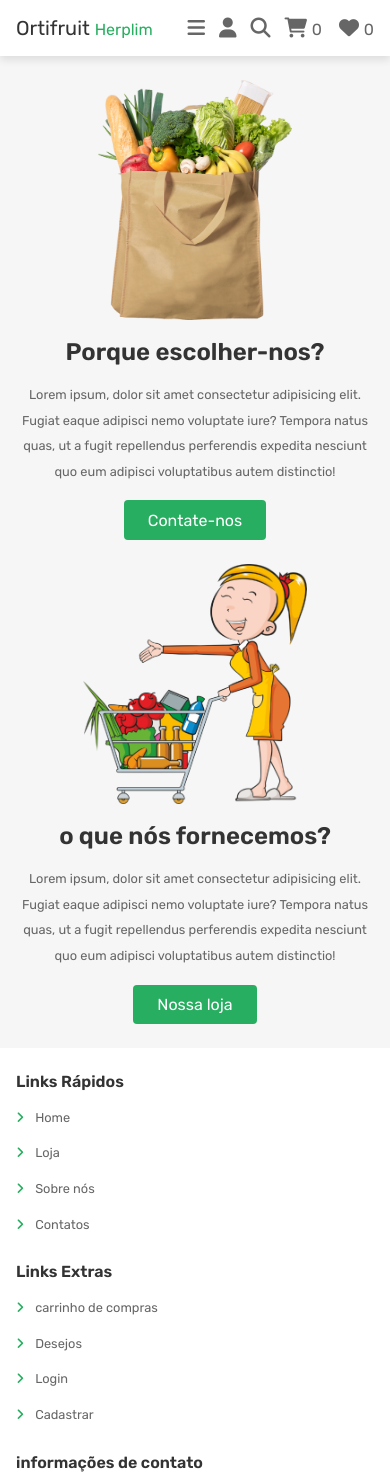
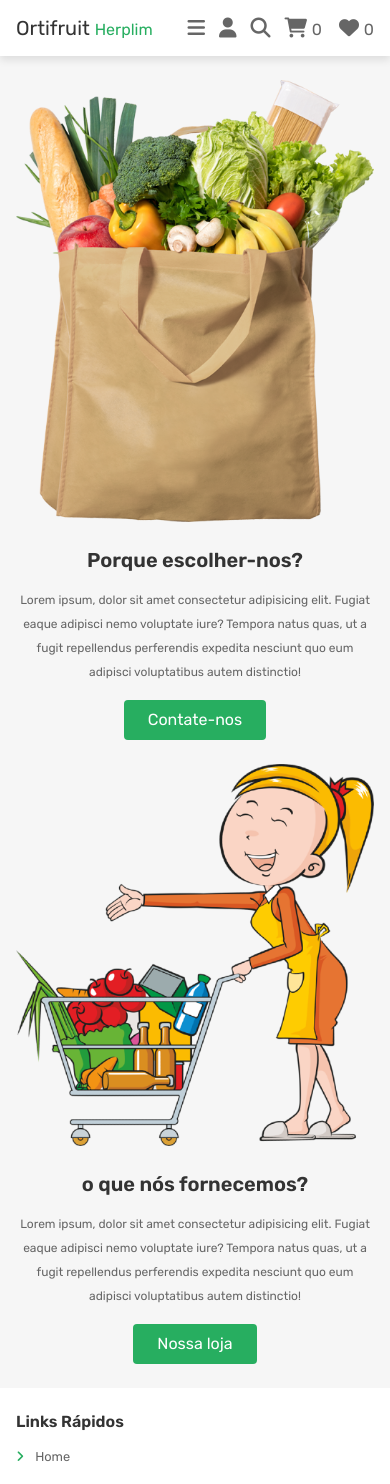
Before and after one commit to programer-Glei/Pjt_Quitanda, a PHP site: page /about.php in a window 390 px wide. Shown: the top 1484 px of the page. Run offline with PHP 8.4, Linux system fonts and the light colour scheme; the visitor is signed in with stand-in values (Sample User, id 1); data that the repository does not hold is empty; some libraries are stand-ins or nearby versions.

Commit message:
proximo comit

```diff
--- a/css/estilo.css
+++ b/css/estilo.css
@@ -981,19 +981,19 @@ section {
 }
 
 .about .row .box img {
-  margin-bottom: 1rem;
-  height: 30rem;
+  margin-bottom: 2rem;
+  height: 40rem;
 }
 
 .about .row .box h3 {
   padding: 1rem 0;
-  font-size: 3rem;
+  font-size: 2.5rem;
   color: #333;
 }
 
 .about .row .box p {
   line-height: 2;
-  font-size: 1.6rem;
+  font-size: 1.5rem;
   color: #666;
   padding: 1rem 0;
 }
@@ -1147,5 +1147,9 @@ section {
     height: auto;
     width: 100%;
   }
+  .about .row .box img {
+    width: 100%;
+    height: auto;
+  }
 }
 /*# sourceMappingURL=estilo.css.map */
--- a/css/estilo.scss
+++ b/css/estilo.scss
@@ -857,19 +857,19 @@ section{
             text-align: center;
 
             img{
-                margin-bottom: 1rem;
-                height: 30rem;
+                margin-bottom: 2rem;
+                height: 40rem;
             }
 
             h3{
                 padding: 1rem 0;
-                font-size: 3rem;
+                font-size: 2.5rem;
                 color: $--black;
             }
 
             p{
                 line-height: 2;
-                font-size: 1.6rem;
+                font-size: 1.5rem;
                 color: $light-color;
                 padding: 1rem 0;
             }
@@ -1059,4 +1059,15 @@ section{
             }
         }
     }
+
+    .about{
+        .row{
+            .box{
+                img{
+                    width: 100%;
+                    height: auto;
+                }
+            }
+        }
+    }
 }
```
Also changed, not shown: 1 other file.
